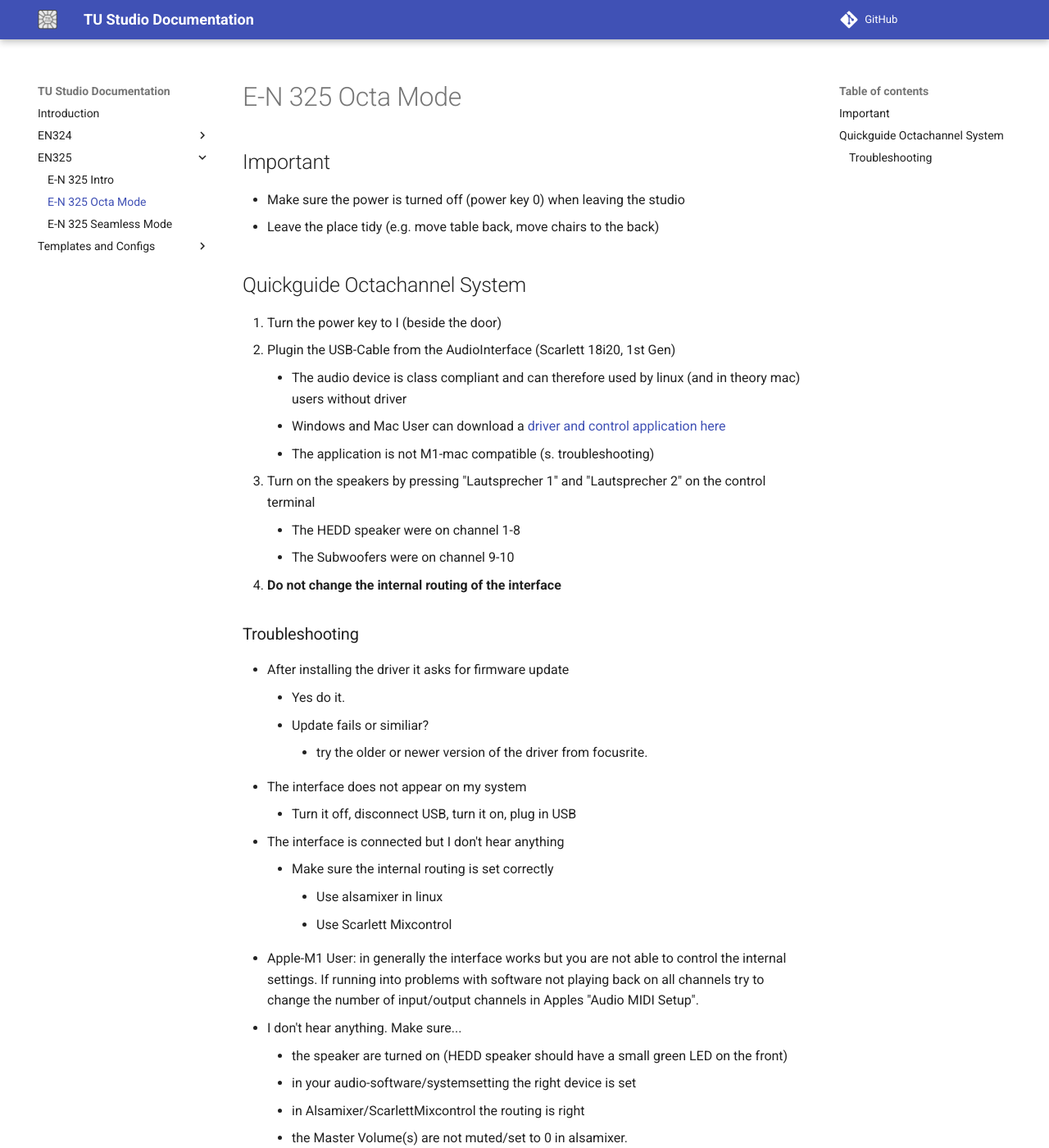
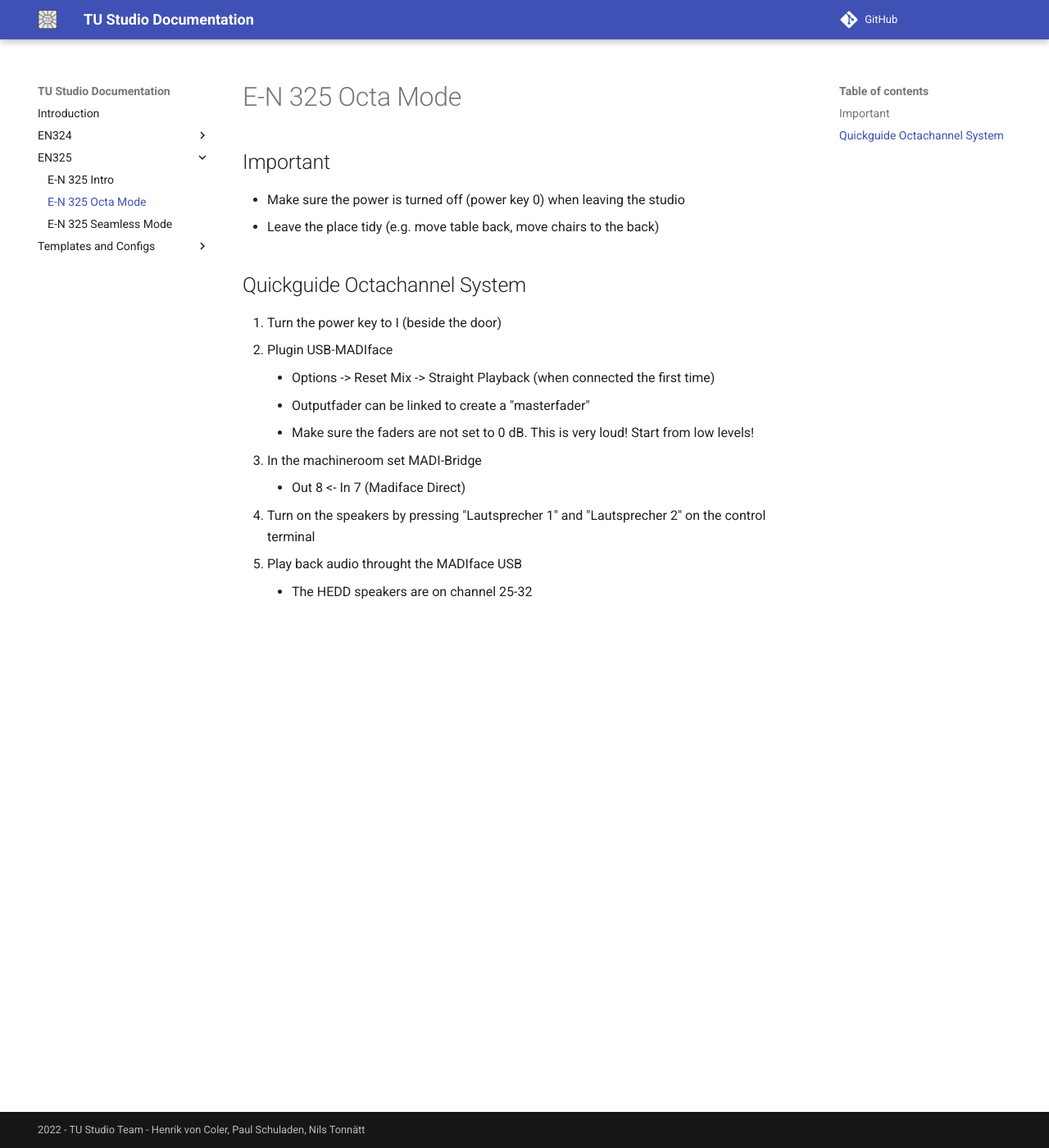
Before and after one commit to tu-studio/studio-docs, an MkDocs documentation site: the page built from docs/EN325/octa-mode.md, in a window 1280 px wide and 1400 px high. Shown: the whole window at 82% size. Built offline with MkDocs 1.6.1 and Material for MkDocs 9.7.7, drawn with Linux system fonts in a browser that asks for light colours; comment, search, counter and statistics services are not loaded; some of the changed text lies outside the part shown.

Commit message:
Updated Octa mode docu; Taunus no more needed

```diff
--- a/docs/EN325/octa-mode.md
+++ b/docs/EN325/octa-mode.md
@@ -6,31 +6,12 @@
 
 ## Quickguide Octachannel System
 1. Turn the power key to I (beside the door)
-2. Plugin the USB-Cable from the AudioInterface (Scarlett 18i20, 1st Gen)
-    - The audio device is class compliant and can therefore used by linux (and in theory mac) users without driver
-    - Windows and Mac User can download a [driver and control application here](https://downloads.focusrite.com/focusrite/scarlett-1st-gen/scarlett-18i20-1st-gen)
-    - The application is not M1-mac compatible (s. troubleshooting)
-3. Turn on the speakers by pressing "Lautsprecher 1" and "Lautsprecher 2" on the control terminal
-    - The HEDD speaker were on channel 1-8
-    - The Subwoofers were on channel 9-10
-4. **Do not change the internal routing of the interface**
-
-
-### Troubleshooting
-- After installing the driver it asks for firmware update
-    - Yes do it.
-    - Update fails or similiar?
-        - try the older or newer version of the driver from focusrite.
-- The interface does not appear on my system
-    - Turn it off, disconnect USB, turn it on, plug in USB
-- The interface is connected but I don't hear anything
-    - Make sure the internal routing is set correctly
-        - Use alsamixer in linux
-        - Use Scarlett Mixcontrol
-- Apple-M1 User: in generally the interface works but you are not able to control the internal settings. If running into problems with software not playing back on all channels try to change the number of input/output channels in Apples "Audio MIDI Setup".
-- I don't hear anything. Make sure...
-    - the speaker are turned on (HEDD speaker should have a small green LED on the front)
-    - in your audio-software/systemsetting the right device is set
-    - in Alsamixer/ScarlettMixcontrol the routing is right
-    - the Master Volume(s) are not muted/set to 0 in alsamixer.
-    - the Hardware Volume knob at the interface itself is turned full to the right.
+2. Plugin USB-MADIface
+    - Options -> Reset Mix -> Straight Playback (when connected the first time)
+    - Outputfader can be linked to create a "masterfader"
+    - Make sure the faders are not set to 0 dB. This is very loud! Start from low levels!
+3. In the machineroom set MADI-Bridge
+    - Out 8 <- In 7 (Madiface Direct)
+4. Turn on the speakers by pressing "Lautsprecher 1" and "Lautsprecher 2" on the control terminal
+5. Play back audio throught the MADIface USB
+    - The HEDD speakers are on channel 25-32
```
Also changed, not shown: docs/EN325/seamless-mode.md (+1 -2 lines).
